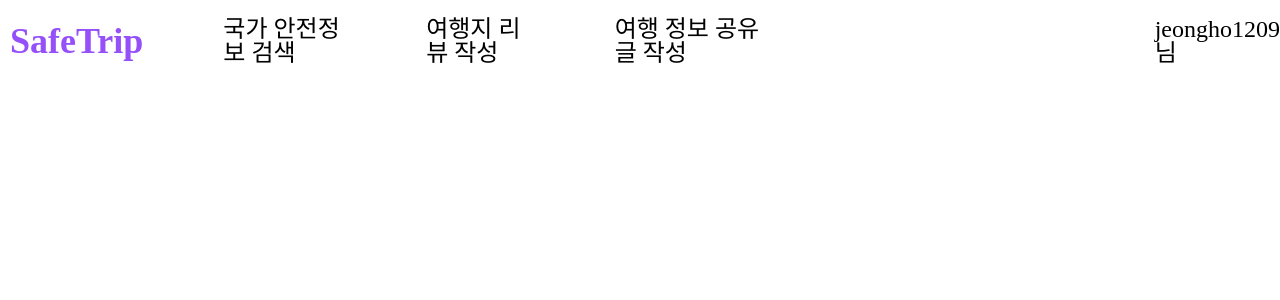
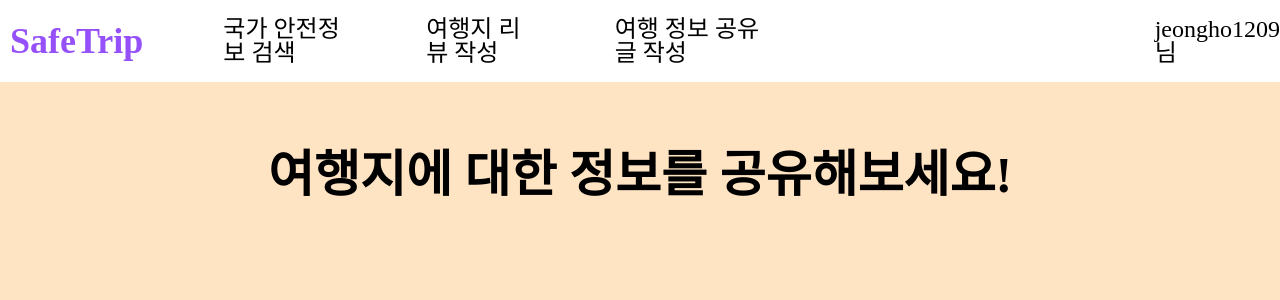
Before and after one commit to jeongho1209/Safe-Trip-Client, a React (Vite) app: page /travelInfo in a window 1280 px wide. Shown: the top 300 px of the page. Built offline with nearby package versions, Linux system fonts and the light colour scheme.

Commit message:
feat: TravelInfo

```diff
--- /dev/null
+++ b/src/components/travelInfo/text/index.jsx
@@ -0,0 +1,31 @@
+import styled from 'styled-components';
+
+const Text = styled.text`
+    font-size: 50px;
+    font-weight: bold;
+    margin-top: 150px;
+`;
+
+const Wrapper = styled.div`
+    display: flex;
+    flex-direction: column;
+    align-items: center;
+    width: 100vw;
+    height: 100vh;
+`;
+
+const Background = styled.div`
+    background-color: bisque;
+`;
+
+export const TravelInfoText = () => {
+    return (
+        <>
+            <Background>
+                <Wrapper>
+                    <Text>여행지에 대한 정보를 공유해보세요!</Text>
+                </Wrapper>
+            </Background>
+        </>
+    );
+};
--- a/src/pages/travelInfo.jsx
+++ b/src/pages/travelInfo.jsx
@@ -1,9 +1,11 @@
 import Header from '../components/header/index.jsx';
+import { TravelInfoText } from '../components/travelInfo/text/index.jsx';
 
 export const TravelInfo = () => {
     return (
         <>
             <Header></Header>
+            <TravelInfoText></TravelInfoText>
         </>
     );
 };
```
